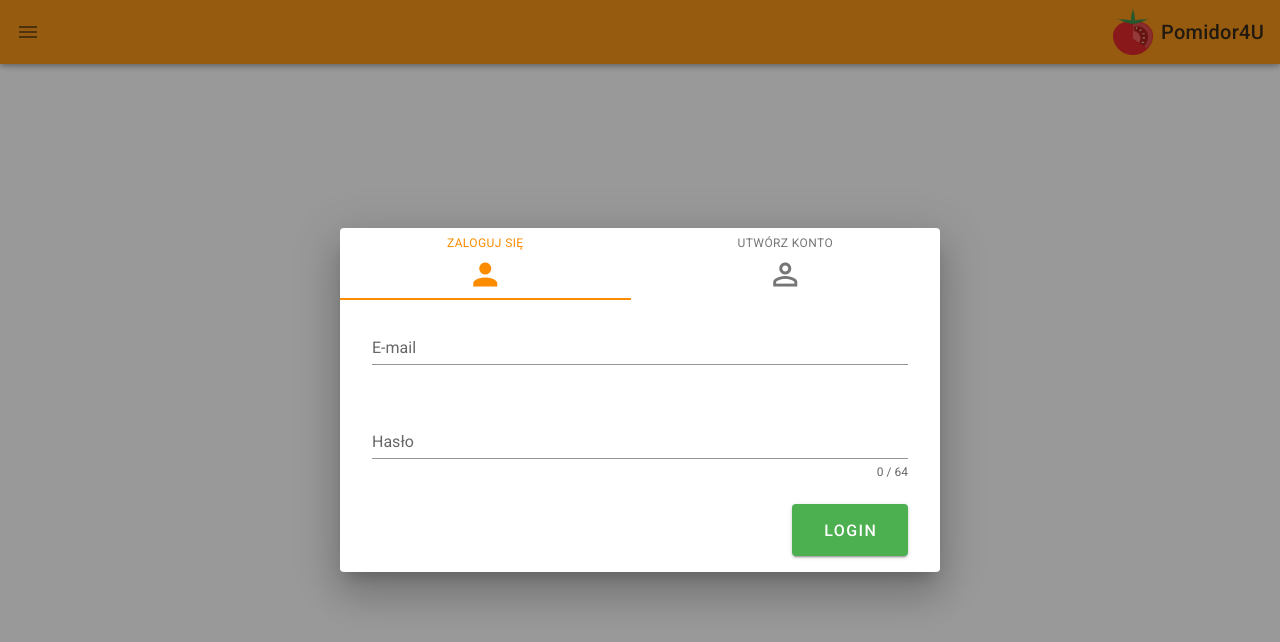
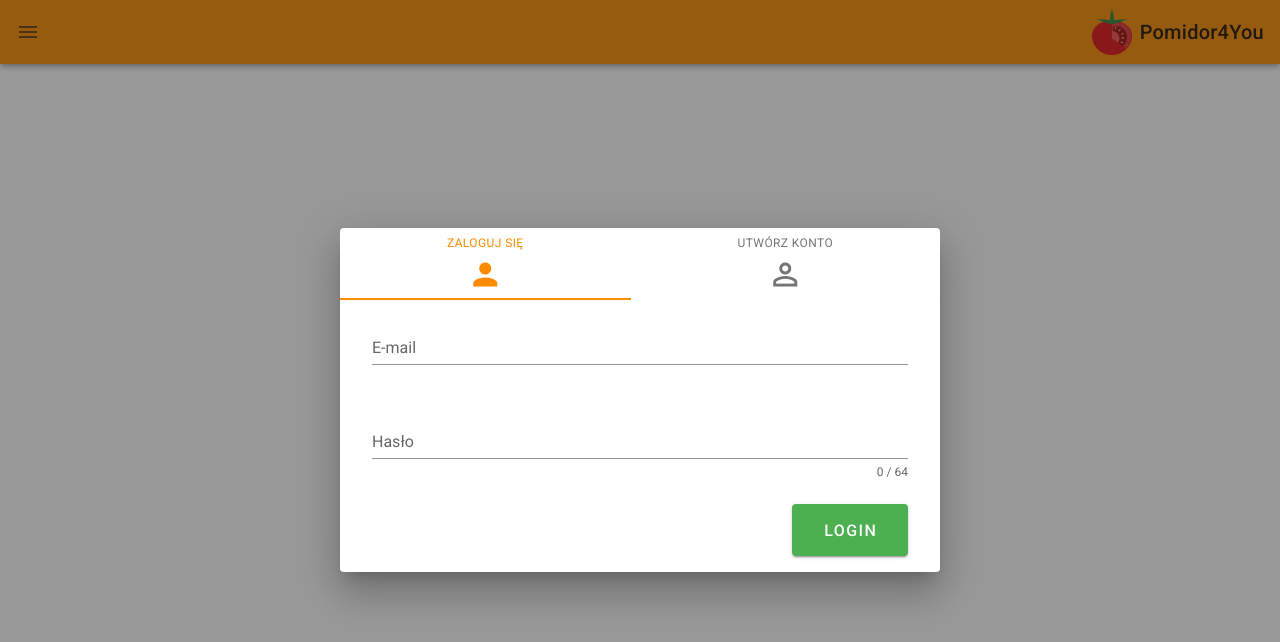
Before and after one commit to kbetanski/Pomidor4U, a Vue app in the folder frontend/: page /#/login in a window 1280 px wide. Shown: the top 642 px of the page. Built offline with nearby package versions, Linux system fonts and the light colour scheme.

Commit message:
Change name of the app

```diff
--- a/frontend/src/App.vue
+++ b/frontend/src/App.vue
@@ -7,7 +7,7 @@
 
       <div class="d-flex align-center">
         <v-img
-          alt="Pomidor4U Logo"
+          alt="Pomidor4You Logo"
           class="shrink mr-2"
           contain
           src="./assets/logo.png"
@@ -15,7 +15,7 @@
           width="40"
         />
 
-        <div class="title">Pomidor4U</div>
+        <div class="title">Pomidor4You</div>
       </div>
     </v-app-bar>
 
--- a/frontend/src/components/Timer.vue
+++ b/frontend/src/components/Timer.vue
@@ -95,7 +95,7 @@
 
 <script>
 function notify (body) {
-    return new Notification('Pomidor4U', { body })
+    return new Notification('Pomidor4You', { body })
 }
 
 export default {
--- a/frontend/src/store/index.js
+++ b/frontend/src/store/index.js
@@ -16,7 +16,7 @@ const store = new Vuex.Store({
         count: 0,
         tasks: [],
         drawer: null,
-        url: 'https://pomidor4u.betanski.dev/api'
+        url: 'https://pomidor4you.betanski.dev/api'
     },
     mutations: {
         auth_request (state) {
```
Also changed, not shown: 1 other file (tests, documents, lock files or other folders).
